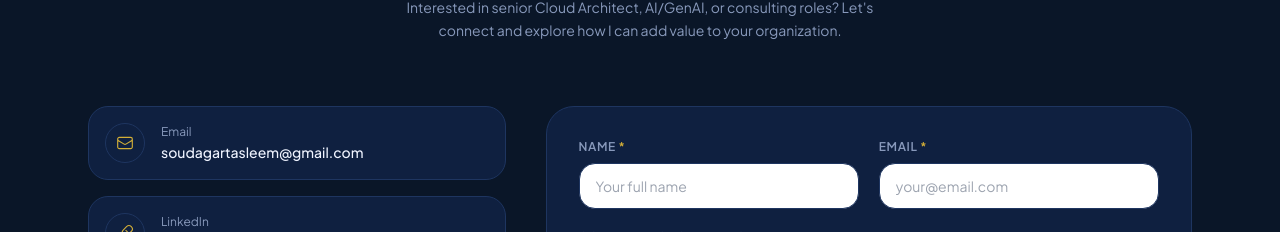
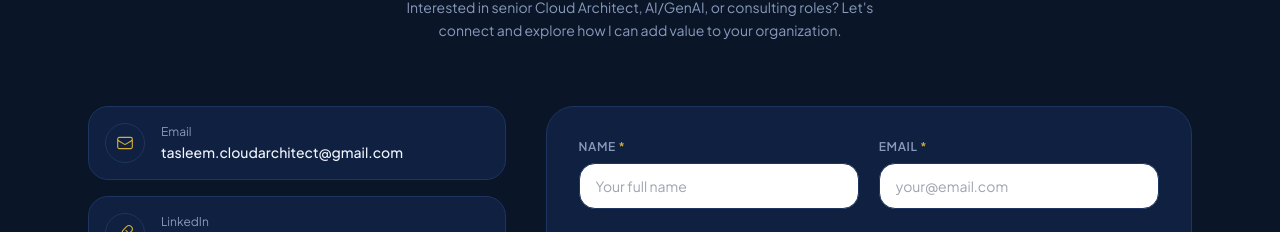
Before and after one commit to techbridgebytasleem/Tasleem_Brand_Website, a Next.js app: page / in a window 1280 px wide. Shown: the part 5937-6169 px from the top of the page. Built offline with nearby package versions, Linux system fonts and the light colour scheme; no server answers.

Commit message:
Update email address in ContactSection component

```diff
--- a/src/app/components/ContactSection.tsx
+++ b/src/app/components/ContactSection.tsx
@@ -112,7 +112,7 @@ export default function ContactSection() {
                 <div>
                   <div className="text-xs text-muted-foreground mb-0.5">Email</div>
                   <div className="text-sm font-medium text-foreground group-hover:text-gold transition-colors">
-                    soudagartasleem@gmail.com
+                    tasleem.cloudarchitect@gmail.com
                   </div>
                 </div>
               </a>
```
